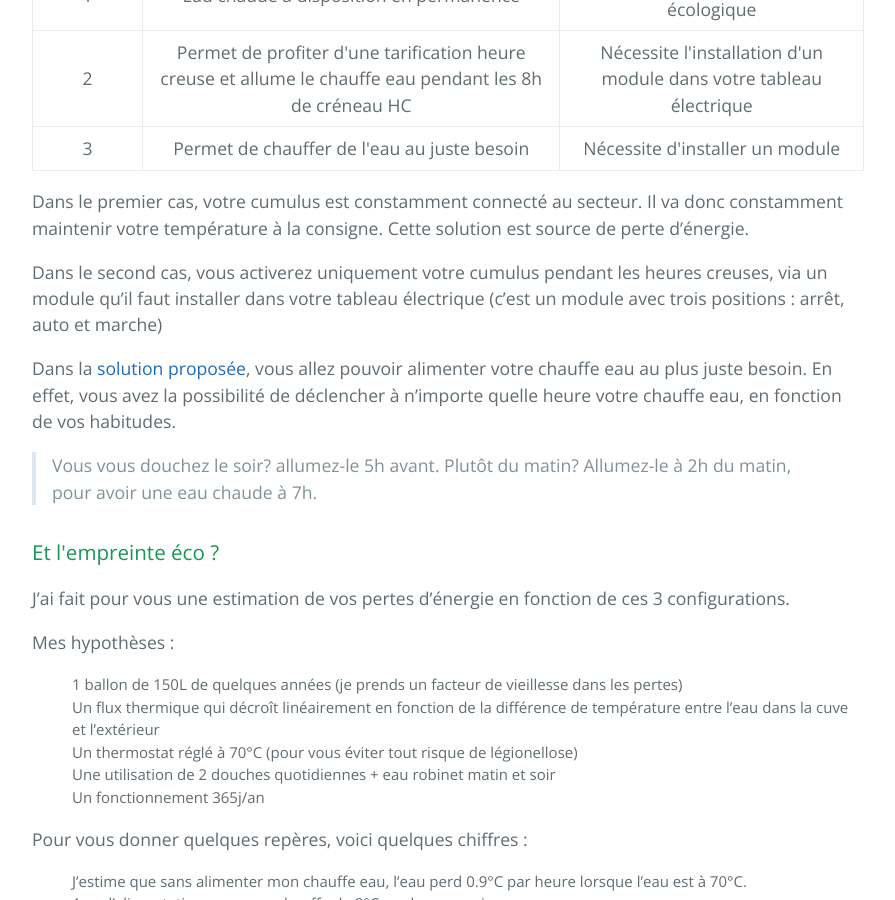
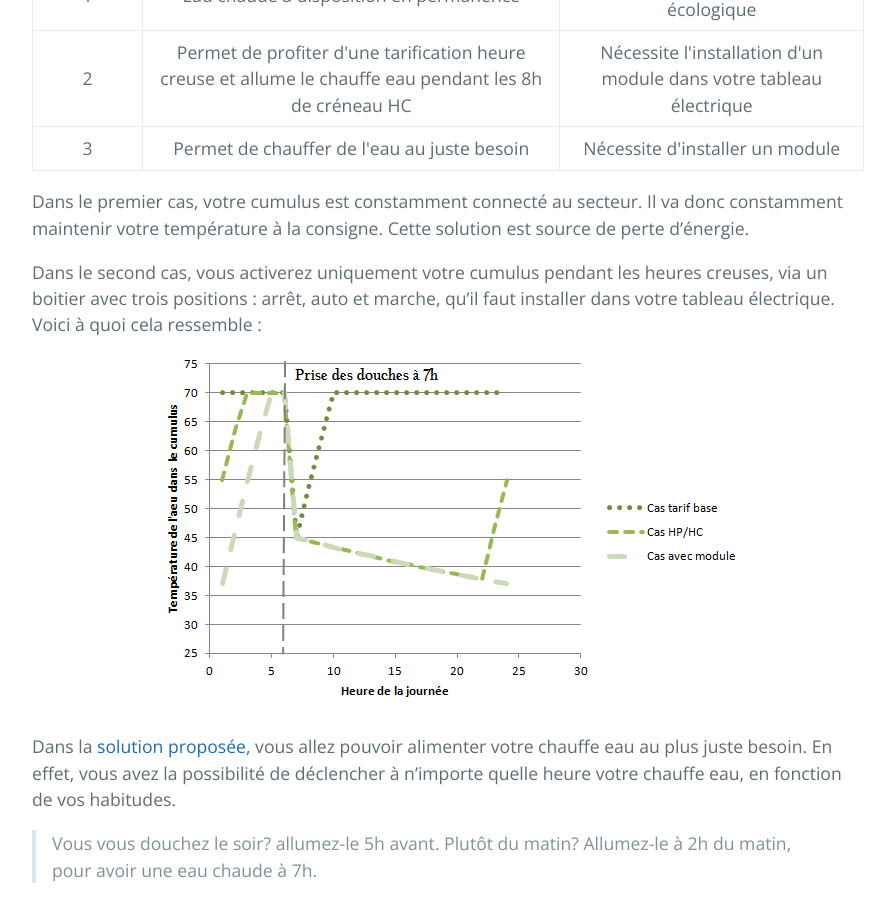
Before and after one commit to dufoura/dufoura.github.io, a Jekyll site: the page built from _posts/2018-08-06-mon-premier-post.markdown, in a window 1280 px wide and 900 px high, scrolled down 1321 px. Shown: the whole window, without its empty margins (192-1087 px from the left). Built offline with Jekyll 4.4.1, drawn with Linux system fonts in a browser that asks for light colours; nearby versions of some CDN libraries.

Commit message:
Update 2018-08-06-mon-premier-post.markdown

```diff
--- a/_posts/2018-08-06-mon-premier-post.markdown
+++ b/_posts/2018-08-06-mon-premier-post.markdown
@@ -44,7 +44,10 @@ Côté alimentation électrique, il existe deux cas de figure possibles :
 
 Dans le premier cas, votre cumulus est constamment connecté au secteur. Il va donc constamment maintenir votre température à la consigne. Cette solution est source de perte d'énergie.
 
-Dans le second cas, vous activerez uniquement votre cumulus pendant les heures creuses, via un module qu'il faut installer dans votre tableau électrique (c'est un module avec trois positions : arrêt, auto et marche)
+Dans le second cas, vous activerez uniquement votre cumulus pendant les heures creuses, via un boitier avec trois positions : arrêt, auto et marche, qu'il faut installer dans votre tableau électrique. Voici à quoi cela ressemble :
+<center>
+<img src="{{ "/assets/img/" | absolute_url }}graphe1.png" alt="Voici à quoi ça ressemble">
+</center>
 
 Dans la <a href="{{ site.baseurl }}/jekyll/update/2018/08/21/fabriquer-votre-module-cumulus.html">solution proposée</a>, vous allez pouvoir alimenter votre chauffe eau au plus juste besoin. En effet, vous avez la possibilité de déclencher à n'importe quelle heure votre chauffe eau, en fonction de vos habitudes.
 <blockquote>
```
